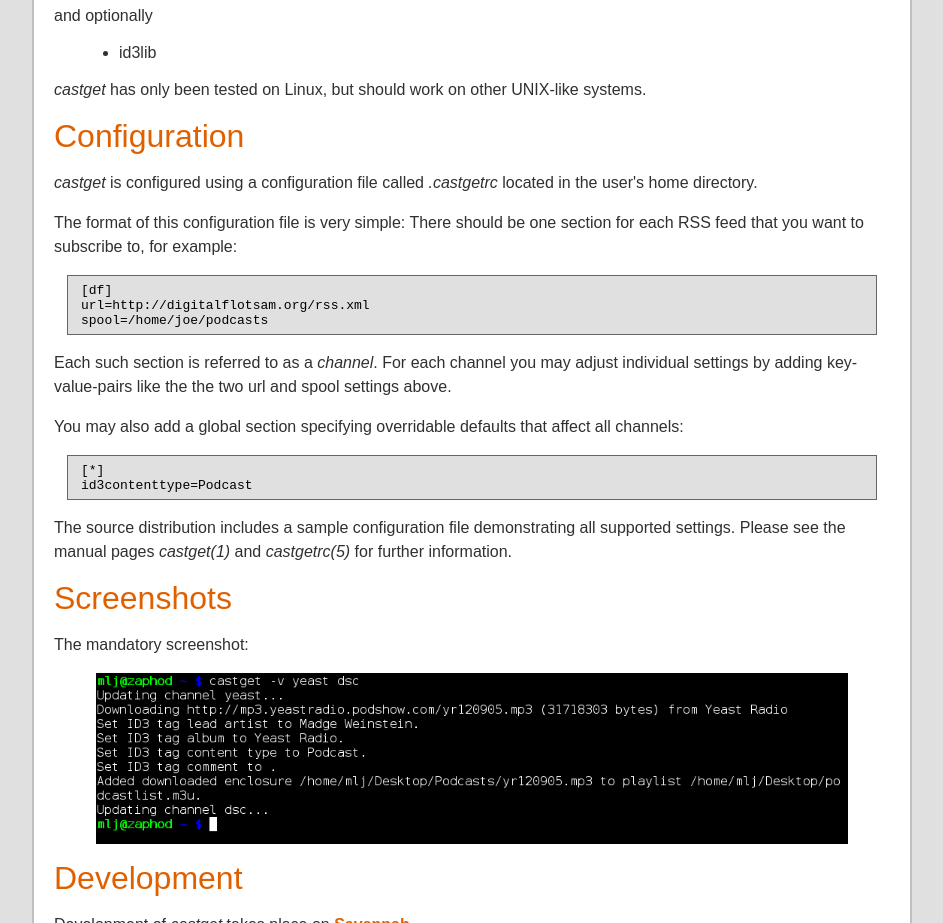
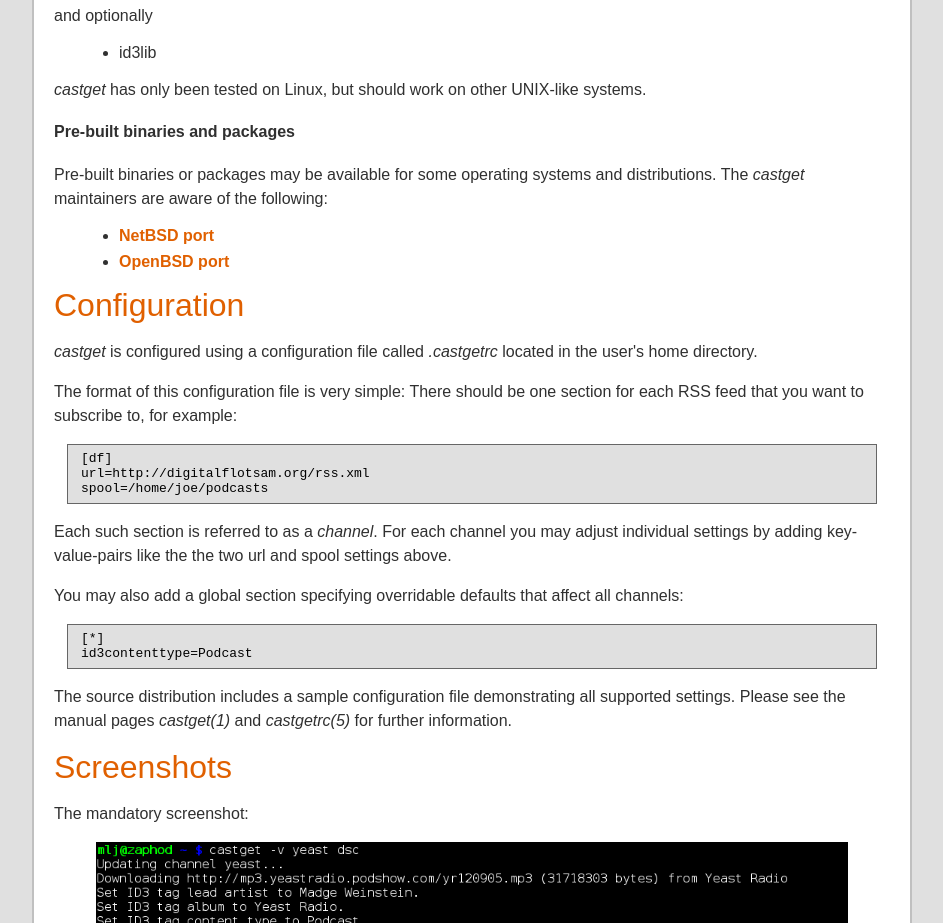
Before and after one commit to mlj/castget, a plain HTML site: page index.html in a window 1280 px wide. Shown: the part 960-1883 px from the top of the page, without its empty margins (168-1111 px from the left). Drawn offline with Linux system fonts and the light colour scheme.

Commit message:
Added note about the availability of NetBSD and OpenBSD ports.

```diff
--- a/index.html
+++ b/index.html
@@ -99,6 +99,16 @@
 	on Linux, but should work on other UNIX-like systems.
       </p>
 
+      <h4 id="binaries">Pre-built binaries and packages </h4>
+
+      <p>
+        Pre-built binaries or packages may be available for some operating systems and distributions. The <span class="application">castget</span> maintainers are aware of the following:
+        <ul>
+          <li><a href="http://pkgsrc.se/wip/castget">NetBSD port</a></li>
+          <li><a href="http://ports.openbsd.nu/net/castget">OpenBSD port</a></li>
+        </ul>
+      </p>
+
       <h3 id="configuration">Configuration</h3>
 
       <p>
```
